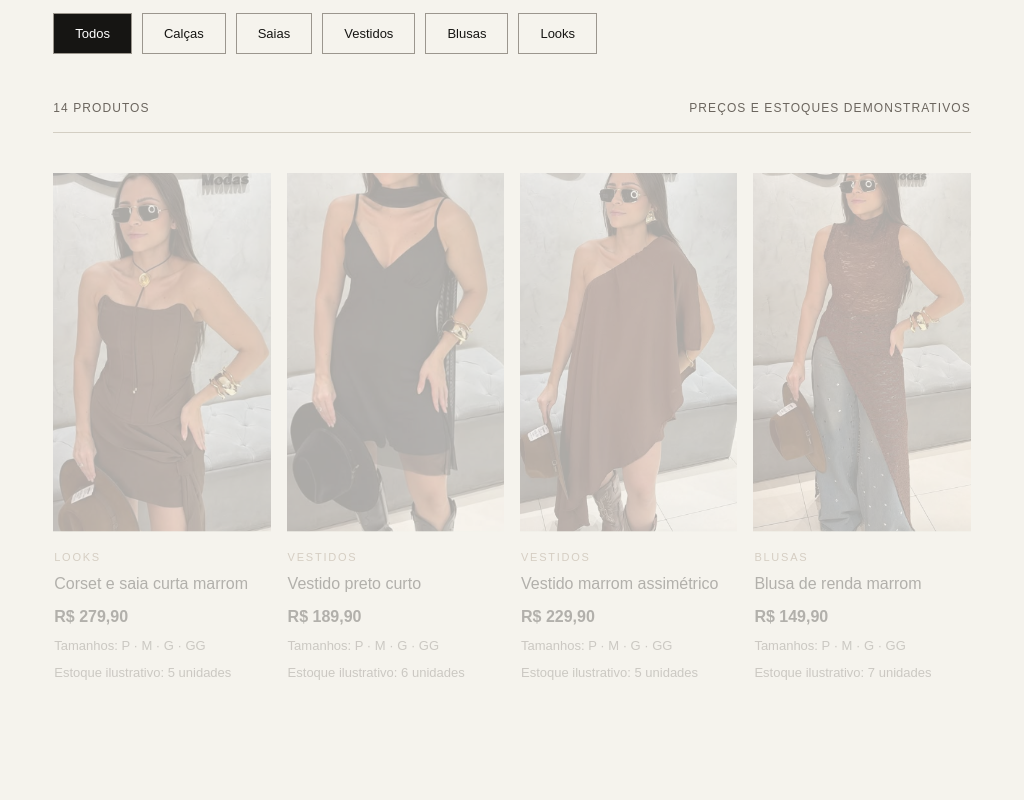
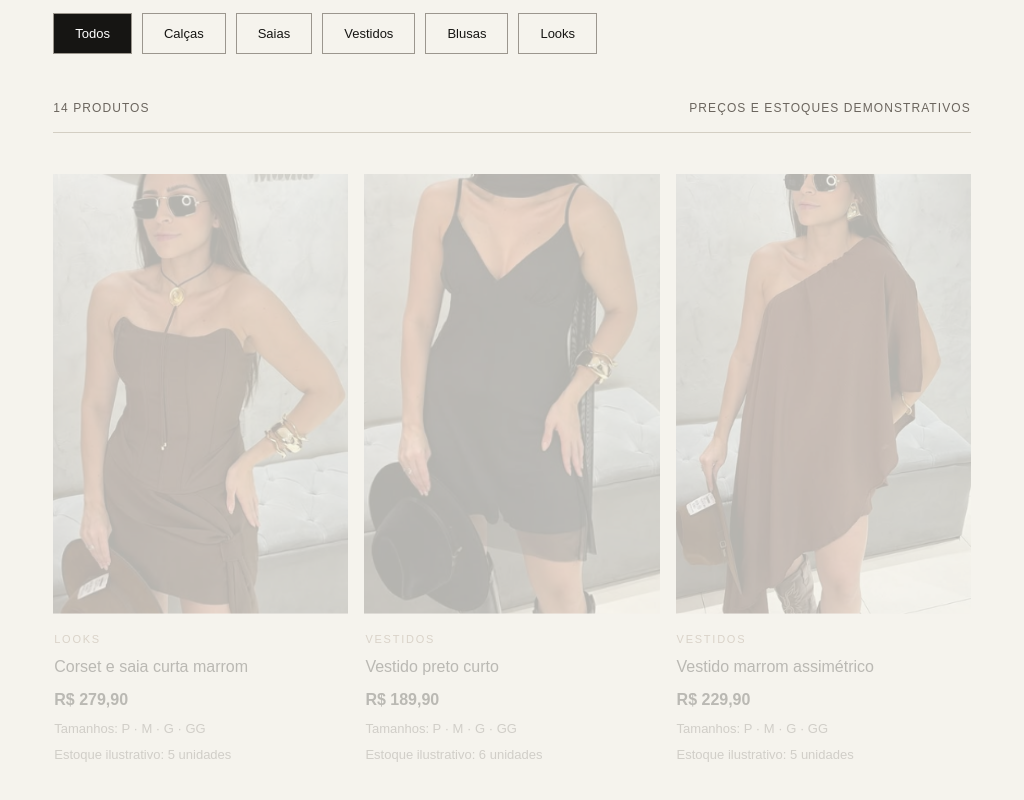
Before and after one commit to duduwwl/grazzi-modas, a Next.js app: page /produtos in a window 1024 px wide. Shown: the part 520-1320 px from the top of the page. Built offline with nearby package versions, Linux system fonts and the light colour scheme.

Commit message:
Improve tablet catalog and checkout layout

```diff
--- a/app/globals.css
+++ b/app/globals.css
@@ -240,3 +240,17 @@ html,body{max-width:100%;overflow-x:clip}
   .catalog-grid .product-image,.related .product-image{height:auto;aspect-ratio:4/5}
   .checkout-page h1{font-size:clamp(42px,12vw,52px)}
 }
+
+/* Keep product cards readable and checkout fields clear on medium screens. */
+.form-grid{grid-template-columns:repeat(2,minmax(0,1fr))}
+.form-grid label,.checkout-form,.bag-summary{min-width:0}
+@media(min-width:801px) and (max-width:1100px){
+  .catalog-grid{grid-template-columns:repeat(3,minmax(0,1fr))}
+  .catalog-grid .product-image{height:clamp(330px,43vw,440px)}
+}
+@media(max-width:1100px){
+  .bag-layout,.checkout-layout{grid-template-columns:minmax(0,1fr);gap:36px}
+  .bag-summary{max-width:720px}
+}
+@media(max-width:800px){.bag-summary{max-width:none}}
+@media(max-width:480px){.form-grid{grid-template-columns:minmax(0,1fr)}}
```
Also changed, not shown: 112 other files (tests, documents, lock files or other folders).
